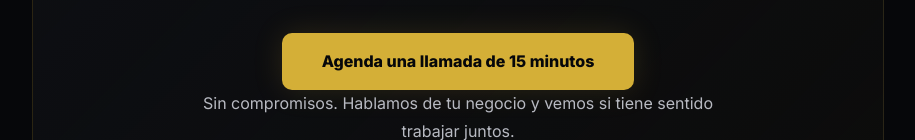
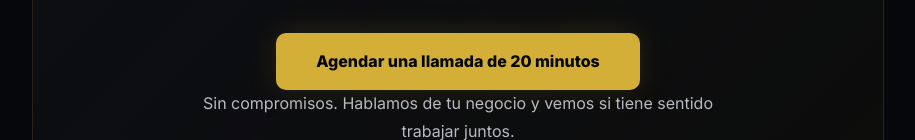
Before and after one commit to henryqueroa/francisco-cuevas-package, a plain HTML site: page index.html in a window 1280 px wide. Shown: the part 2315-2455 px from the top of the page, without its empty margins (182-1097 px from the left). Drawn offline with Linux system fonts and the light colour scheme.

Commit message:
Fix CTA: real Calendly link + standardize to 20 minutes

```diff
--- a/index.html
+++ b/index.html
@@ -734,7 +734,7 @@
             <div class="cta-box reveal">
                 <h2>Listo para implementar todo esto?</h2>
                 <p>Todo lo que ves arriba fue construido especificamente para Francisco en las Redes. Imagina lo que podemos hacer trabajando juntos.</p>
-                <a href="#" class="cta-button">Agenda una llamada de 15 minutos</a>
+                <a href="https://calendly.com/henryque-zytrom/30min" class="cta-button" target="_blank" rel="noopener">Agendar una llamada de 20 minutos</a>
                 <p class="cta-note">Sin compromisos. Hablamos de tu negocio y vemos si tiene sentido trabajar juntos.</p>
             </div>
         </div>
```
